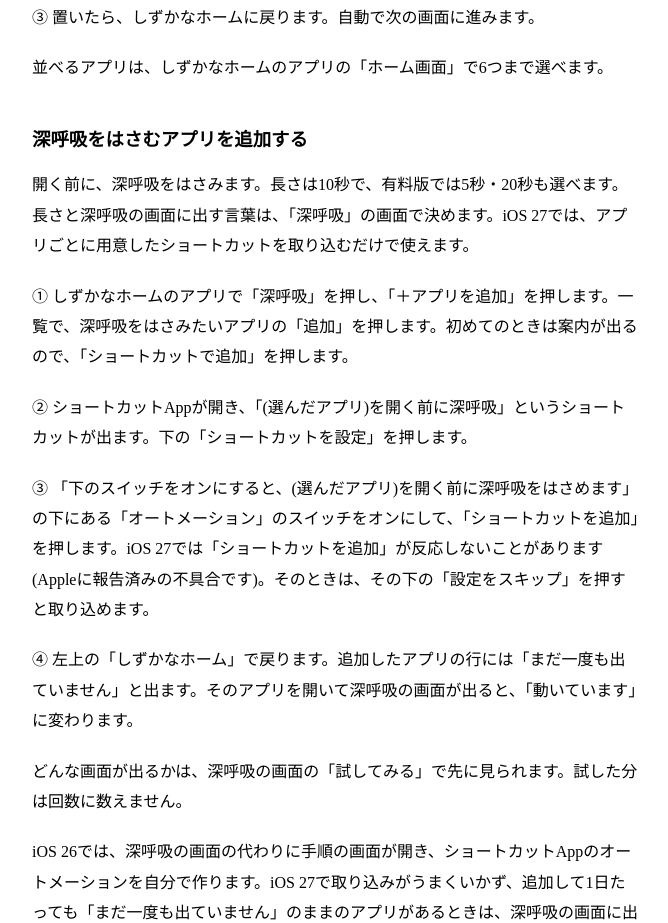
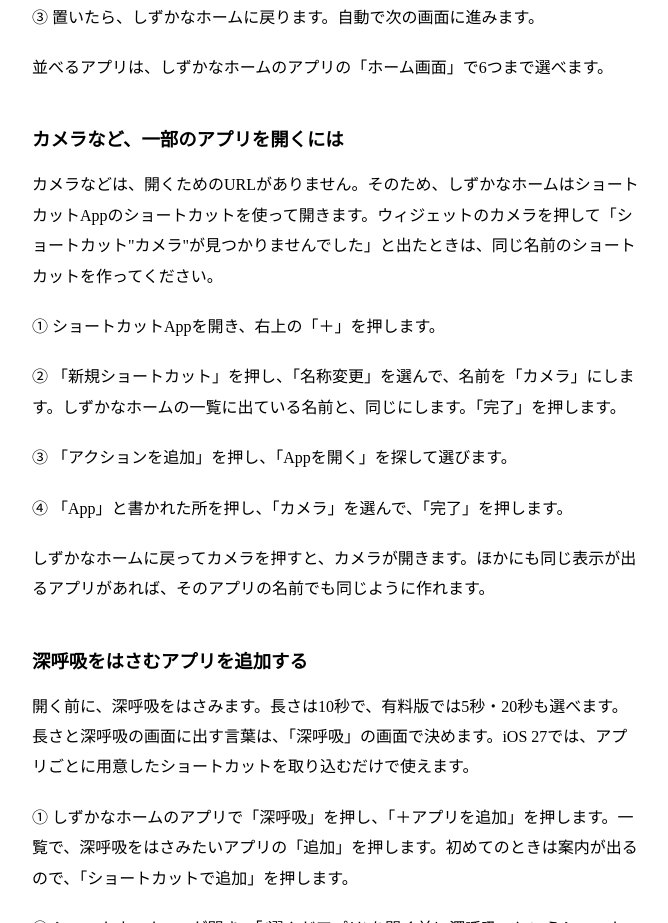
Before and after one commit to ryodevapp/shizuka-home, a plain HTML site: page docs/help/index.html in a window 1280 px wide. Shown: the part 1377-2300 px from the top of the page, without its empty margins (304-972 px from the left). Drawn offline with Linux system fonts and the light colour scheme.

Commit message:
SH-46: ヘルプにカメラなど一部のアプリを開くための節を追加(日英)
Co-Authored-By: Claude Sonnet 5.5 <noreply@anthropic.com>

```diff
--- a/docs/help/index.html
+++ b/docs/help/index.html
@@ -48,6 +48,13 @@ pre { white-space: pre-wrap; word-break: break-word; font-size: 0.8rem; line-hei
 <p>② 一覧から「しずかなホーム」を選び、iOS 27では「特大」、iOS 26では「大」を1つ置きます。ホーム画面に小さく置きたいときは「中」も選べます。中には、並べたアプリのうち上から3つと、日付の1行が出ます(時間の線は出ません)。</p>
 <p>③ 置いたら、しずかなホームに戻ります。自動で次の画面に進みます。</p>
 <p>並べるアプリは、しずかなホームのアプリの「ホーム画面」で6つまで選べます。</p>
+<h2 id="shortcut-app">カメラなど、一部のアプリを開くには</h2>
+<p>カメラなどは、開くためのURLがありません。そのため、しずかなホームはショートカットAppのショートカットを使って開きます。ウィジェットのカメラを押して「ショートカット"カメラ"が見つかりませんでした」と出たときは、同じ名前のショートカットを作ってください。</p>
+<p>① ショートカットAppを開き、右上の「＋」を押します。</p>
+<p>② 「新規ショートカット」を押し、「名称変更」を選んで、名前を「カメラ」にします。しずかなホームの一覧に出ている名前と、同じにします。「完了」を押します。</p>
+<p>③ 「アクションを追加」を押し、「Appを開く」を探して選びます。</p>
+<p>④ 「App」と書かれた所を押し、「カメラ」を選んで、「完了」を押します。</p>
+<p>しずかなホームに戻ってカメラを押すと、カメラが開きます。ほかにも同じ表示が出るアプリがあれば、そのアプリの名前でも同じように作れます。</p>
 <h2 id="breath-add">深呼吸をはさむアプリを追加する</h2>
 <p>開く前に、深呼吸をはさみます。長さは10秒で、有料版では5秒・20秒も選べます。長さと深呼吸の画面に出す言葉は、「深呼吸」の画面で決めます。iOS 27では、アプリごとに用意したショートカットを取り込むだけで使えます。</p>
 <p>① しずかなホームのアプリで「深呼吸」を押し、「＋アプリを追加」を押します。一覧で、深呼吸をはさみたいアプリの「追加」を押します。初めてのときは案内が出るので、「ショートカットで追加」を押します。</p>
```
Also changed, not shown: docs/en/help/index.html (+7 -0 lines).
